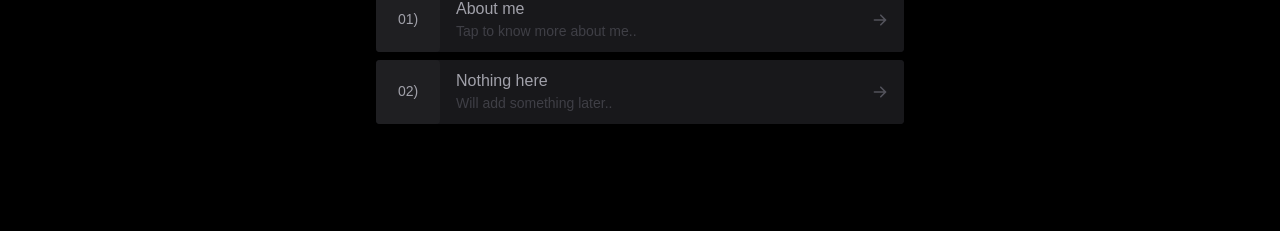
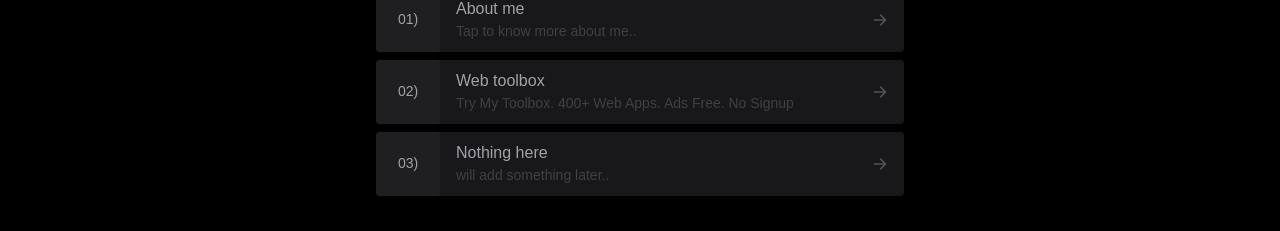
Before and after one commit to notstoicc/v2, a Next.js app: page / in a window 1280 px wide. Shown: the part 495-726 px from the top of the page. Built offline with nearby package versions, Linux system fonts and the light colour scheme; no server answers.

Commit message:
Update index.tsx

```diff
--- a/pages/index.tsx
+++ b/pages/index.tsx
@@ -279,7 +279,7 @@ export default function Home() {
 
                           <div className="bg-animate group mb-1 w-full cursor-pointer rounded bg-gradient-to-r from-zinc-900 via-zinc-600 to-zinc-900 text-sm text-zinc-400 shadow transition-all">
                           <a
-                            href=""
+                            href="https://nodownload.org/tools/"
                             target="_blank"
                             rel="noopener noreferrer nofollow"
                             className="w-full transition-all sm:hover:opacity-70"
@@ -295,13 +295,13 @@ export default function Home() {
                                       title="Nothing"
                                       className="text-ellipsis text-[16px] text-zinc-400"
                                     >
-                                      Nothing here
+                                      Web toolbox
                                     </span>
                                     <span
-                                      title=""
+                                      title="Web toolbox"
                                       className="xs:w-[220px] mt-1 w-[175px] truncate text-ellipsis whitespace-nowrap text-[14px] text-zinc-700 sm:w-[275px] md:w-[340px] lg:w-[400px]"
                                     >
-                                      Will add something later..
+                                      Try My Toolbox. 400+ Web Apps. Ads Free. No Signup
                                     </span>
                                   </div>
                                 </div>
@@ -321,8 +321,8 @@ export default function Home() {
                           </a>
                         </div>
 
-{/*
-<div className="bg-animate group mb-1 w-full cursor-pointer rounded bg-gradient-to-r from-zinc-900 via-zinc-600 to-zinc-900 text-sm text-zinc-400 shadow transition-all">
+
+                     <div className="bg-animate group mb-1 w-full cursor-pointer rounded bg-gradient-to-r from-zinc-900 via-zinc-600 to-zinc-900 text-sm text-zinc-400 shadow transition-all">
                           <a
                             href=""
                             target="_blank"
@@ -333,20 +333,20 @@ export default function Home() {
                               <span className="relative mt-2 flex w-full flex-row items-center justify-between rounded bg-zinc-900 text-sm leading-tight">
                                 <div className="flex items-center justify-center">
                                   <div className="flex h-16 w-16 items-center justify-center rounded bg-zinc-800 bg-opacity-50">
-                                    <span className=""> - </span>
+                                    <span className=""> 03) </span>
                                   </div>
                                   <div className="mx-4 flex flex-col">
                                     <span
                                       title="Nothing"
                                       className="text-ellipsis text-[16px] text-zinc-400"
                                     >
-                                      -
+                                      Nothing here
                                     </span>
                                     <span
                                       title=""
                                       className="xs:w-[220px] mt-1 w-[175px] truncate text-ellipsis whitespace-nowrap text-[14px] text-zinc-700 sm:w-[275px] md:w-[340px] lg:w-[400px]"
                                     >
-                                      -
+                                      will add something later..
                                     </span>
                                   </div>
                                 </div>
@@ -365,7 +365,7 @@ export default function Home() {
                             </div>
                           </a>
                         </div>
-
+{/*
                         <div className="bg-animate group mb-1 w-full cursor-pointer rounded bg-gradient-to-r from-zinc-900 via-zinc-600 to-zinc-900 text-sm text-zinc-400 shadow transition-all">
                           <a
                             href=""
```
